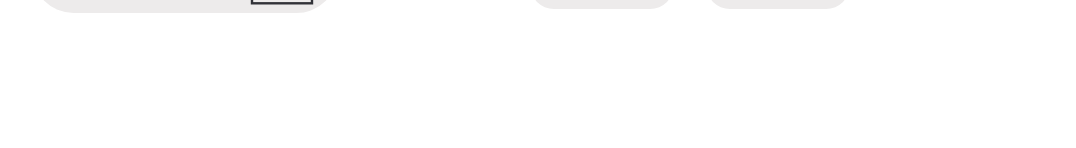
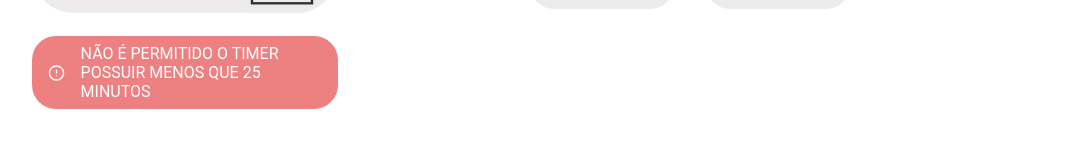
Before and after one commit to FernandoJunior7/focus-timer-v2, a plain HTML site: page index.html in a window 1280 px wide. Both pictures are taken after a click on the button 481 px from the left and 525 px from the top of the page. Shown: the part 554-702 px from the top of the page, without its empty margins (199-1275 px from the left). Drawn offline with nearby package versions, Linux system fonts and the light colour scheme.

Commit message:
add: error messages

```diff
--- a/index.html
+++ b/index.html
@@ -1,9 +1,13 @@
 <!DOCTYPE html>
 <html lang="pt-br" class="light">
 	<head>
+		<meta
+			name="description"
+			content="Um timer pomodoro para alavancar sua produtividade"
+		/>
 		<meta charset="UTF-8" />
 		<meta name="viewport" content="width=device-width, initial-scale=1.0" />
-		<title>Focus Timer v2</title>
+		<title>Focus Timer v2 - Pomodoro</title>
 		<link rel="stylesheet" href="style.css" />
 		<link
 			rel="shortcut icon"
@@ -44,6 +48,10 @@
 						<i class="icon" data-lucide="minus-circle"></i>
 					</button>
 				</div>
+				<div id="time-error" class="hide">
+					<i class="icon" data-lucide="alert-circle"></i>
+					<span class="error-message">mensagem de erro</span>
+				</div>
 			</div>
 			<div id="sounds-buttons">
 				<button id="forest">
--- a/js/FocusTimer/actions/timer-actions.js
+++ b/js/FocusTimer/actions/timer-actions.js
@@ -18,16 +18,22 @@ export function reset() {
 	seconds.textContent = String(pomodoro.seconds).padStart(2, '0');
 }
 
-// TODO: A MODAL ERROR DISPLAYING IT CANNOT BE ABOVE 60 MINUTES
+// TODO:
 export function addTime() {
-	if (state.isCounting || pomodoro.minutes === 60) return;
+	if (state.isCounting || state.isBreak || pomodoro.minutes === 60) {
+		timer.timerError();
+		return;
+	}
 	pomodoro.minutes += 5;
 	minutes.textContent = pomodoro.minutes.toString().padStart(2, '0');
 }
 
 // TODO: A MODAL ERROR DISPLAYING IT CANNOT BE UNDER 25 MINUTES
 export function subtractTime() {
-	if (state.isCounting || pomodoro.minutes === 25) return;
+	if (state.isCounting || state.isBreak || pomodoro.minutes === 25) {
+		timer.timerError();
+		return;
+	}
 	pomodoro.minutes -= 5;
 	minutes.textContent = pomodoro.minutes.toString().padStart(2, '0');
 }
--- a/js/FocusTimer/elements/time.js
+++ b/js/FocusTimer/elements/time.js
@@ -2,3 +2,5 @@
 
 export const minutes = document.getElementById('minutes');
 export const seconds = document.getElementById('seconds');
+export const timeError = document.getElementById('time-error');
+export const errorSpan = document.querySelector('#time-error span');
--- a/js/FocusTimer/timer.js
+++ b/js/FocusTimer/timer.js
@@ -1,6 +1,6 @@
 import state from './state.js';
 import pomodoro from './pomodoro-settings.js';
-import { minutes, seconds } from './elements/time.js';
+import { minutes, seconds, errorSpan, timeError } from './elements/time.js';
 import { kitchenTimer } from './elements/sounds.js';
 import { reset } from './actions/timer-actions.js';
 
@@ -54,3 +54,22 @@ export function timerBreak() {
 	minutes.textContent = String(breakMinute).padStart(2, '0');
 	countdown();
 }
+
+export function timerError() {
+	let message;
+
+	if (state.isCounting || state.isBreak) {
+		message = `Não é permitido adicionar ou subtrair tempo enquanto o timer está ativo`;
+	} else if (pomodoro.minutes === 25) {
+		message = `Não é permitido o timer possuir menos que ${pomodoro.minutes} minutos`;
+	} else {
+		message = `Não é permitido o timer possuir mais que ${pomodoro.minutes} minutos`;
+	}
+
+	timeError.classList.remove('hide');
+	errorSpan.textContent = message;
+
+	setTimeout(() => {
+		timeError.classList.add('hide');
+	}, 10000);
+}
--- a/style.css
+++ b/style.css
@@ -1,5 +1,4 @@
 /* VARIABLES */
-
 :root.light {
 	--primary-color-base100: #fff;
 	--primary-color-base500: #edebeb;
@@ -89,6 +88,8 @@ body {
 	display: flex;
 	flex-direction: column;
 	gap: 3rem;
+
+	position: relative;
 }
 
 button {
@@ -127,7 +128,8 @@ button:focus {
 }
 
 :root.light .light,
-:root.dark .dark {
+:root.dark .dark,
+#time-error.hide {
 	display: none;
 }
 
@@ -180,7 +182,7 @@ button:focus {
 
 /* TIMER */
 
-#timer span {
+#time span {
 	font-size: 7.5rem;
 	/* por padrão line-height é 1.1 ou 1.2 vezes maior que a font-size, ao colcoar como 0.9,
     ele fica no tamanho ideal onde só cabe a fonte em si, sem espaços extras */
@@ -196,6 +198,47 @@ button:focus {
 
 #timer-buttons button:focus {
 	outline: var(--secondary-color-base100) solid 2px;
+}
+
+/* ERROR MESSAGE */
+
+#time-error {
+	position: absolute;
+	bottom: 0;
+	width: 100%;
+	border-radius: 1.5rem;
+	padding: 0.5rem 1rem;
+	background-color: var(--red-base100);
+
+	display: flex;
+	justify-content: center;
+	align-items: center;
+
+	gap: 1rem;
+
+	animation: appear 10s;
+}
+
+#time-error .icon {
+	height: 2rem;
+	width: 2rem;
+	color: var(--primary-color-base100);
+}
+
+#time-error span {
+	font-size: 1rem;
+	color: var(--primary-color-base100);
+	text-transform: uppercase;
+}
+
+@keyframes appear {
+	25% {
+		bottom: -6rem;
+	}
+
+	100% {
+		bottom: -6rem;
+	}
 }
 
 /* SOUNDS BUTTONS */
```
